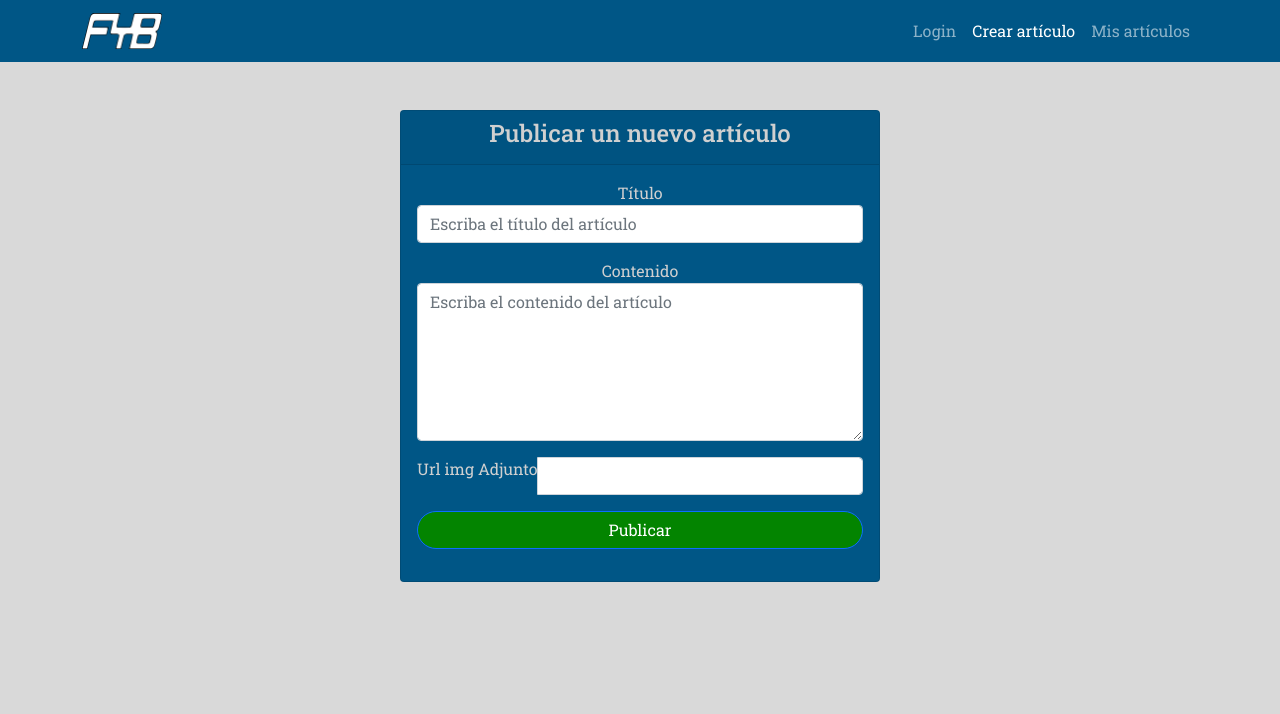
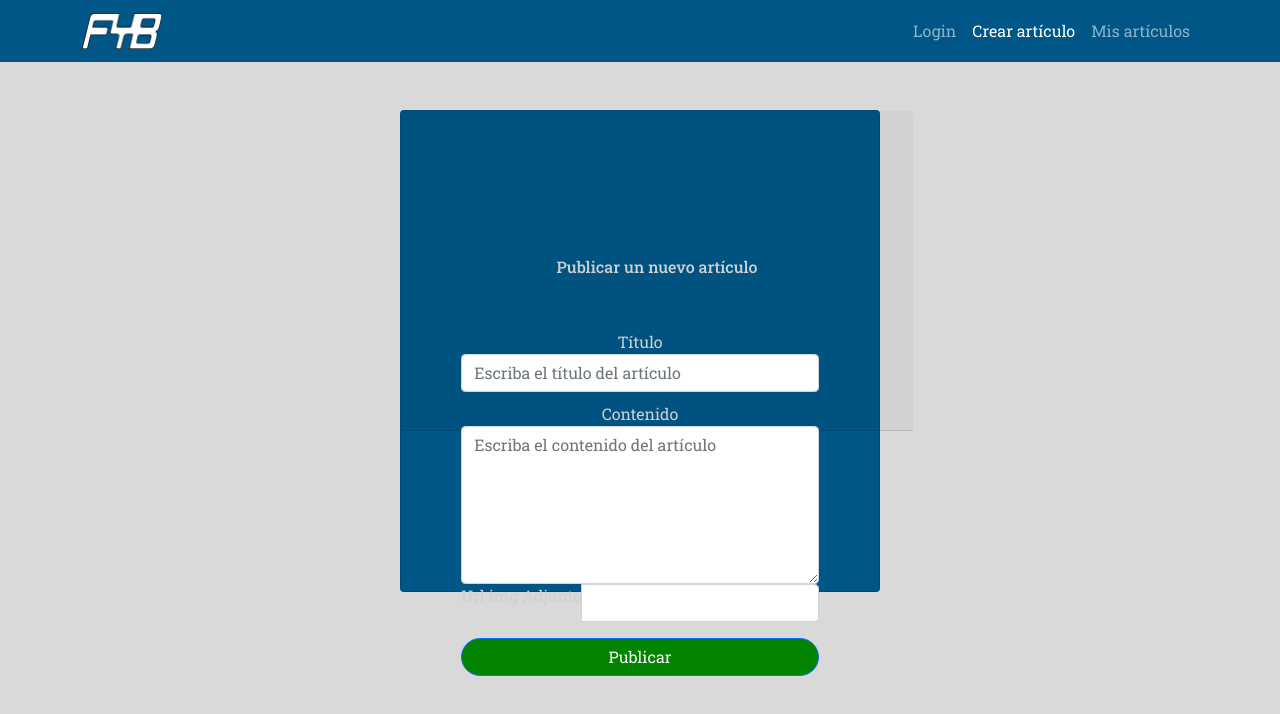
Before and after one commit to Juanur413/fyb-proyect, a React (Create React App) app in the folder frontend/notas-app/: page /new in a window 1280 px wide. Shown: the top 714 px of the page. Built offline with nearby package versions, Linux system fonts and the light colour scheme.

Commit message:
Optimización de código y esitlos css a cada componente

```diff
--- a/frontend/notas-app/public/index.html
+++ b/frontend/notas-app/public/index.html
@@ -4,7 +4,7 @@
     <meta charset="utf-8" />
     <meta name="viewport" content="width=device-width, initial-scale=1" />
     <meta name="theme-color" content="#000000" />
-    <link rel="icon" href="../src/assets/images/logoFYB.png" />
+    <link rel="logo" href="../src/assets/images/logoFYB.png" />
     <link rel="preconnect" href="https://fonts.googleapis.com">
     <link rel="preconnect" href="https://fonts.gstatic.com" crossorigin>
     <link href="https://fonts.googleapis.com/css2?family=Roboto+Slab:wght@300;400;500&display=swap" rel="stylesheet">
--- a/frontend/notas-app/src/Router.js
+++ b/frontend/notas-app/src/Router.js
@@ -6,6 +6,7 @@ import Articles from './components/Articles';
 import Login from './components/Login';
 import Register from './components/Register'
 import TotalBlogs from './components/TotalBlogs';
+import Edit from'./components/Edit';
 
 const Router = () => {
     return (
@@ -16,6 +17,7 @@ const Router = () => {
             <Routes>
                 <Route exact path="/" element={<TotalBlogs />} />
                 <Route exact path="/login" element={<Login />} />
+                <Route exact path="/Edit/:id" element={<Edit />} />
                 <Route exact path="/register" element={<Register />} />
                 <Route exact path="/new" element={<New />} />
                 <Route exact path="/articles" element={<Articles />} />
--- a/frontend/notas-app/src/components/Articles.js
+++ b/frontend/notas-app/src/components/Articles.js
@@ -1,6 +1,7 @@
 import React, { useState, useEffect } from 'react';
 import axios from 'axios';
 import Article from './Article';
+import './articles.css';
 
 const Articles = () => {
 
@@ -54,7 +55,7 @@ const Articles = () => {
             <h1 className="mt-5">Artículos</h1>
             <br /><br />
             <div className="container">
-                <div className="row row-cols-1 row-cols-md-2 row-cols-lg-2">
+                <div className="articles-container">
                     {
                         articles.length > 0 ? (
 
@@ -67,7 +68,7 @@ const Articles = () => {
 
                                     <Article
                                         key={i}
-                                        id={i}
+                                        id={article._id}
                                         articleData={article}
                                         delArticle={deleteArticle}
 
--- a/frontend/notas-app/src/components/New.js
+++ b/frontend/notas-app/src/components/New.js
@@ -1,6 +1,7 @@
 import React, { useState } from 'react';
 import axios from 'axios';
 import { Navigate } from 'react-router-dom';
+import './new.css';
 
 const New = () => {
 
@@ -56,21 +57,22 @@ const New = () => {
                 <div className="card-body">
                     <form onSubmit={sendData}>
 
-                        <div className="mb-3">
+                        <div className="title">
                             <label>Título</label>
                             <input className="form-control" placeholder="Escriba el título del artículo" type="text" id="title" name="title" ref={titleRef} onChange={changeState} required />
 
                         </div>
 
-                        <div className="mb-3">
+                        <div className="content">
                             <label>Contenido</label>
                             <textarea className="form-control" placeholder="Escriba el contenido del artículo" rows="6" cols="30" ref={contentRef} onChange={changeState} required />
                         </div>
 
 
                         <div className="input-group mb-3">
-                             <label>Url img Adjunto</label>
-                             <input type="text" className="form-control" id="inputGroupFile03" aria-describedby="inputGroupFileAddon03" ref={imgRef} onChange={changeState} aria-label="Upload" required/>
+                            <label>Url img Adjunto</label>
+                            <br/>
+                            <input type="text" className="form-control" id="inputGroupFile03" aria-describedby="inputGroupFileAddon03" ref={imgRef} onChange={changeState} aria-label="Upload" required/>
                         </div>
 
                         <div className="mb-3">
--- a/frontend/notas-app/src/components/TotalBlogs.js
+++ b/frontend/notas-app/src/components/TotalBlogs.js
@@ -2,6 +2,7 @@ import React, { useState, useEffect } from 'react';
 import axios from 'axios';
 import Article from './Article';
 import logo from '../assets/images/logoFYB.png';
+import './totalblogs.css';
 
 const TotalBlogs = () => {
 
@@ -29,18 +30,10 @@ const TotalBlogs = () => {
     return (
 
         <div>
-            <div className="card mb-3 p-4" >
-                <div className="row g-0">
-                    <div class="col-md-4">
-                    <img src= {logo} className="img-fluid rounded-start w-50" alt="..." />
-                    </div>
-                    <div className="col-md-8">
-                    <div className="card-body">
-                        <h3 className="card-title">FYB Blogs</h3>
+            <div className="info-card" >
+                <div className="page-header">
+                        <h3 className="card-title">For You Blogs</h3>
                         <p className="card-text">For You Blog es una página de blogs personales, donde cada persona tiene la posibilidad de poder publicar su blog o artículo sobre algún tema en específico de su gusto.</p>
-
-                    </div>
-                    </div>
                 </div>
                 </div>
 
--- a/frontend/notas-app/src/components/article.css
+++ b/frontend/notas-app/src/components/article.css
@@ -1,6 +1,20 @@
 .card-title{
     font-weight: 500;
     font-size: 26px;
+}
+
+.card-header{
+    height: 20em;
+    width: 32em;
+    display: flex;
+    align-items: center;
+    justify-content: center;
+}
+.card-text{
+    font-size: 20px;
+    display: flex;
+    align-items: center;
+    justify-content: center;
 }
 
 .btnEliminar{
@@ -19,3 +33,22 @@
     transform: scale(1.2);
     transition-duration: 1s;
 }
+.col{
+    display: flex;
+    align-items: center;
+    justify-content: center;
+    padding-top: 2em;
+    width: 35em;
+}
+.card-body{
+    display: flex;
+    flex-direction: column;
+    width: auto;
+    height: 10em;
+}
+h4{
+    font-size: 16px;
+}
+p{
+    font-size: 20px;
+}
--- /dev/null
+++ b/frontend/notas-app/src/components/articles.css
@@ -0,0 +1,6 @@
+.row{
+    display: flex;
+    flex-direction: row;
+    justify-content: space-between;
+    align-items: center;
+}
--- /dev/null
+++ b/frontend/notas-app/src/components/new.css
@@ -0,0 +1,19 @@
+.card-body{
+    width: auto;
+    height: auto;
+}
+
+.card-header{
+    width: auto;
+    height: auto;
+    display: flex;
+    justify-content: center;
+    align-items: center;
+}
+.card{
+    width: auto;
+    height: auto;
+}
+.content{
+    padding-top:10px;
+}
--- /dev/null
+++ b/frontend/notas-app/src/components/totalblogs.css
@@ -0,0 +1,26 @@
+.card-body{
+    display: flex;
+    justify-content: center;
+    align-items: center;
+}
+.card-text{
+    height: 3em;
+    width: 25em;
+    font-size: 20px;
+}
+.card-title{
+    margin-top: 25px;
+    display: flex;
+    flex-direction: column;
+    justify-content: center;
+    align-items: center;
+    height: 5em;
+    width: 12em;
+    font-weight: bold;
+}
+.page-header{
+    display: flex;
+    flex-direction: column;
+    justify-content: center;
+    align-items: center;
+}
```
Also changed, not shown: frontend/notas-app/src/components/Article.js (+7 -9 lines).
